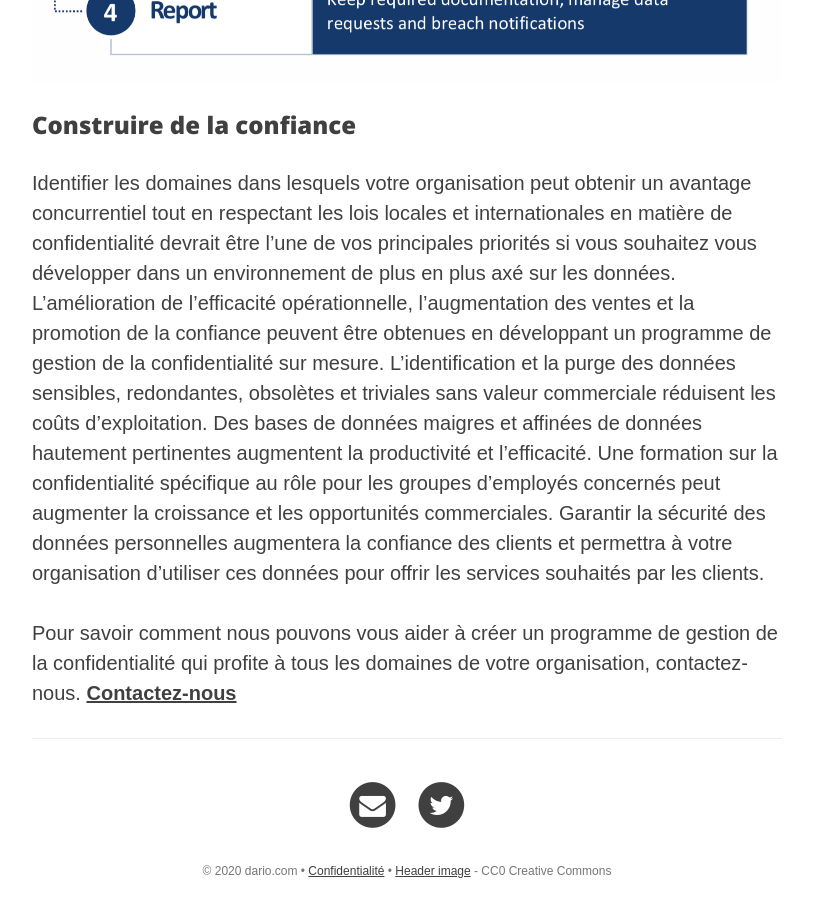
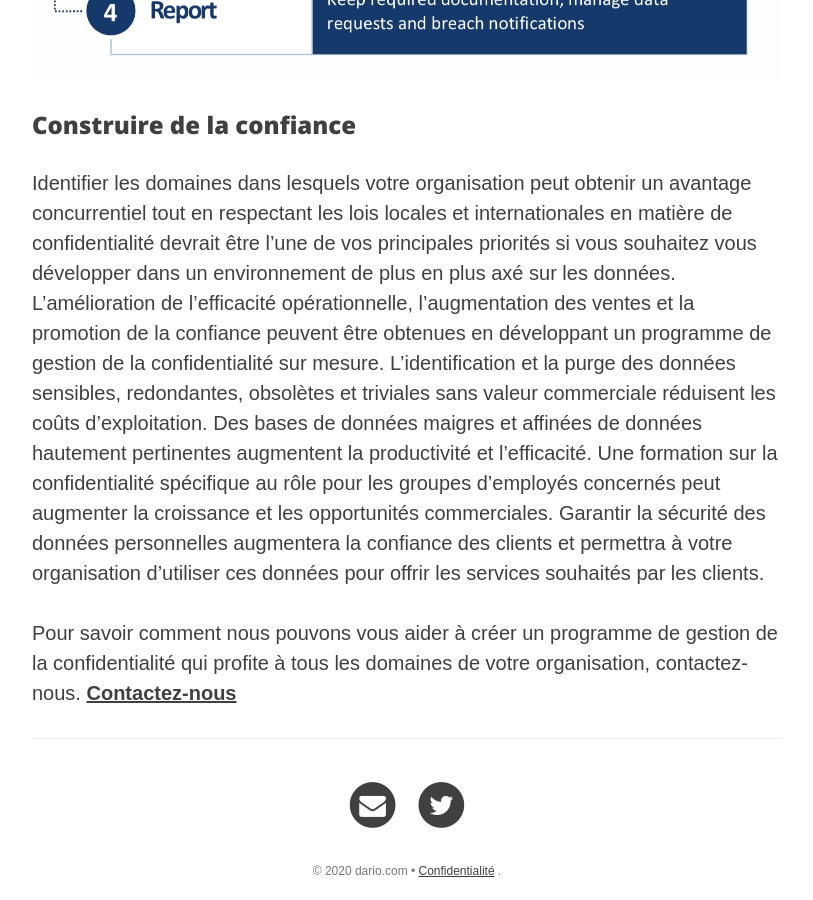
Before and after one commit to riod4/fr-services, a Jekyll site: the page built from _services/protect-assets-service.md, in a window 1280 px wide and 900 px high, scrolled down 2273 px. Shown: the whole window, without its empty margins (233-1046 px from the left). Built offline with Jekyll 4.4.1, drawn with Linux system fonts in a browser that asks for light colours; nearby versions of some CDN libraries; part of the change alters nothing that is shown.

Commit message:
2020-06-26 debug markdown links v0.2

```diff
--- a/_services/protect-assets-service.md
+++ b/_services/protect-assets-service.md
@@ -10,7 +10,7 @@ header-img: "img/protect-assets.jpg"
 image: "/img/protect-assets.jpg"
 header-title:
 header-author:
-header-credit-link: https://pixabay.com/en/computers-information-technology-2652997/
+header-credit-link:
 header-license: CC0 Creative Commons
 ---
 
```
